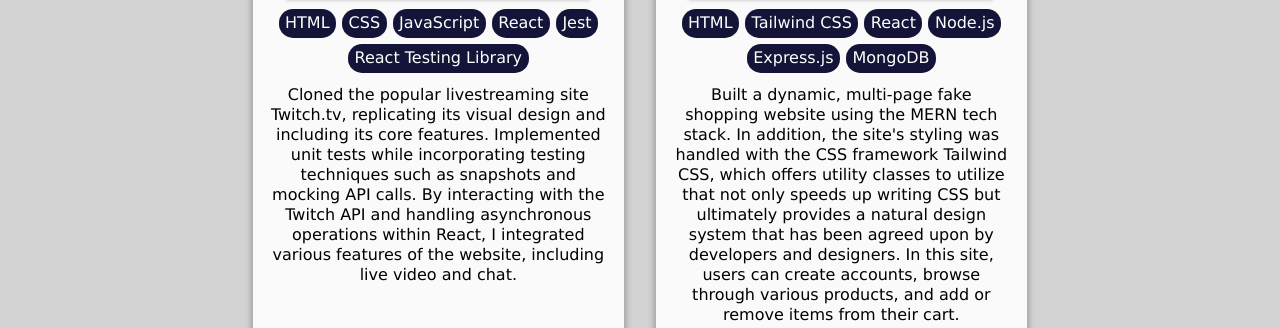
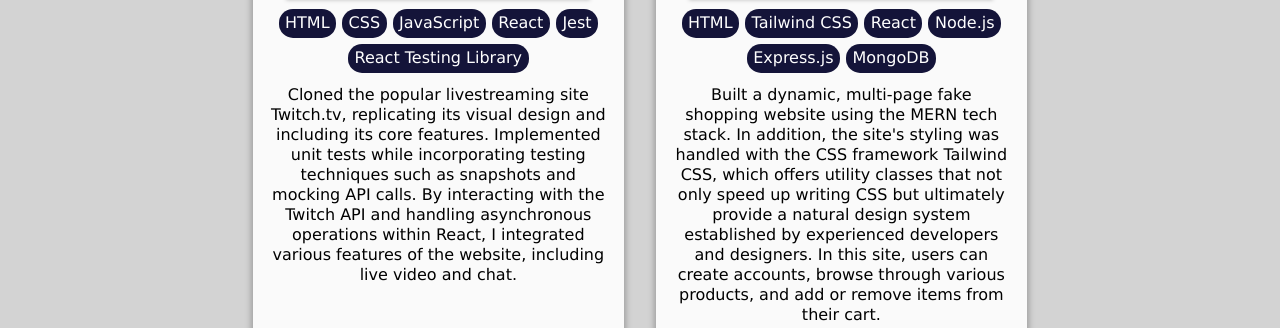
Before and after one commit to tupasj/developer_portfolio, an Astro site: page / in a window 1280 px wide. Shown: the part 2641-2969 px from the top of the page. Built offline with nearby package versions, Linux system fonts and the light colour scheme; Astro itself is replaced by a stand-in of ours.

Commit message:
Update README.md

```diff
--- a/src/components/Main/Projects.astro
+++ b/src/components/Main/Projects.astro
@@ -53,7 +53,7 @@
       "MongoDB",
     ],
     description:
-      "Built a dynamic, multi-page fake shopping website using the MERN tech stack. In addition, the site's styling was handled with the CSS framework Tailwind CSS, which offers utility classes to utilize that not only speeds up writing CSS but ultimately provides a natural design system that has been agreed upon by developers and designers. In this site, users can create accounts, browse through various products, and add or remove items from their cart.",
+      "Built a dynamic, multi-page fake shopping website using the MERN tech stack. In addition, the site's styling was handled with the CSS framework Tailwind CSS, which offers utility classes that not only speed up writing CSS but ultimately provide a natural design system established by experienced developers and designers. In this site, users can create accounts, browse through various products, and add or remove items from their cart.",
     liveDemo: "https://top-inventory-application-client.up.railway.app",
     sourceCode: "https://github.com/tupasj/TOP_Inventory_Application",
   },
```
Also changed, not shown: README.md.
